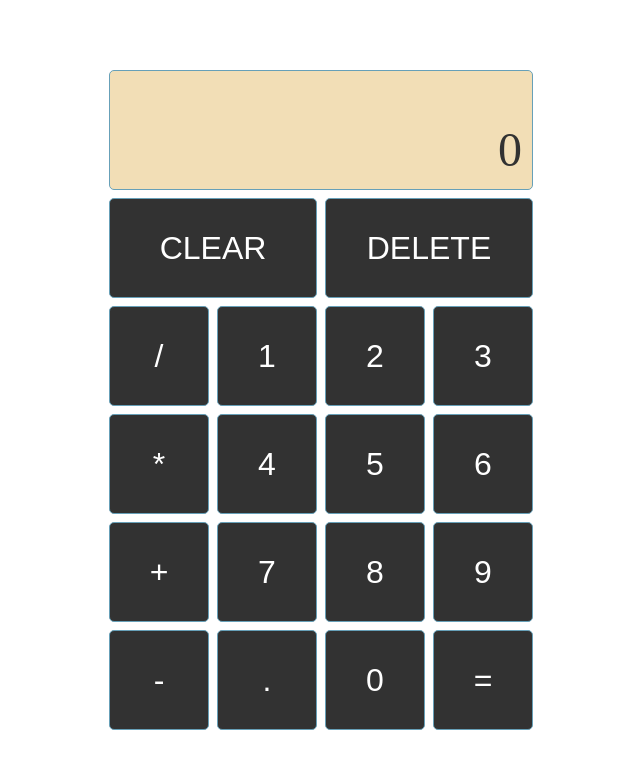
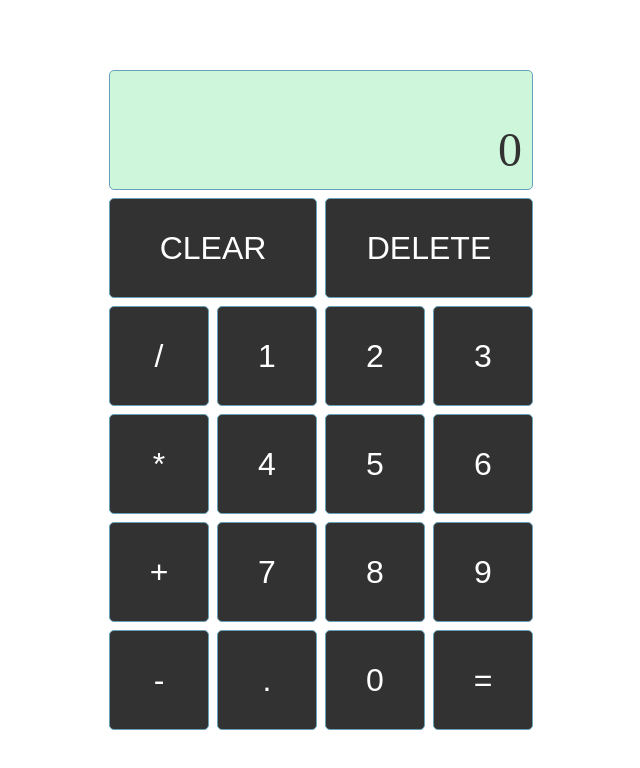
Before and after one commit to immonroe/Calculator, a plain HTML site: page index.html in a window 1280 px wide. Shown: the whole page, without its empty margins (319-959 px from the left). Drawn offline with Linux system fonts and the light colour scheme.

Commit message:
Changed calculator screen color

```diff
--- a/style.css
+++ b/style.css
@@ -50,7 +50,7 @@ body {
 }
 
 .calculator-screen {
-  background-color: #efd7a5;
+  background-color: #a5efbcad;
   border: 1px solid #4289a7;
   opacity: 80%;
   display: flex;
```
